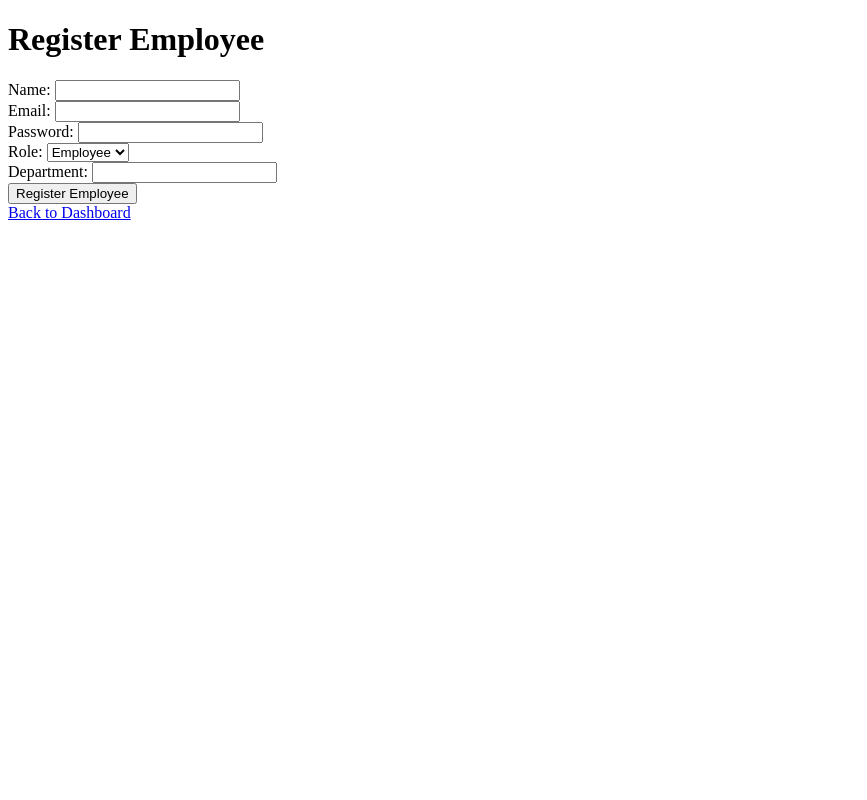
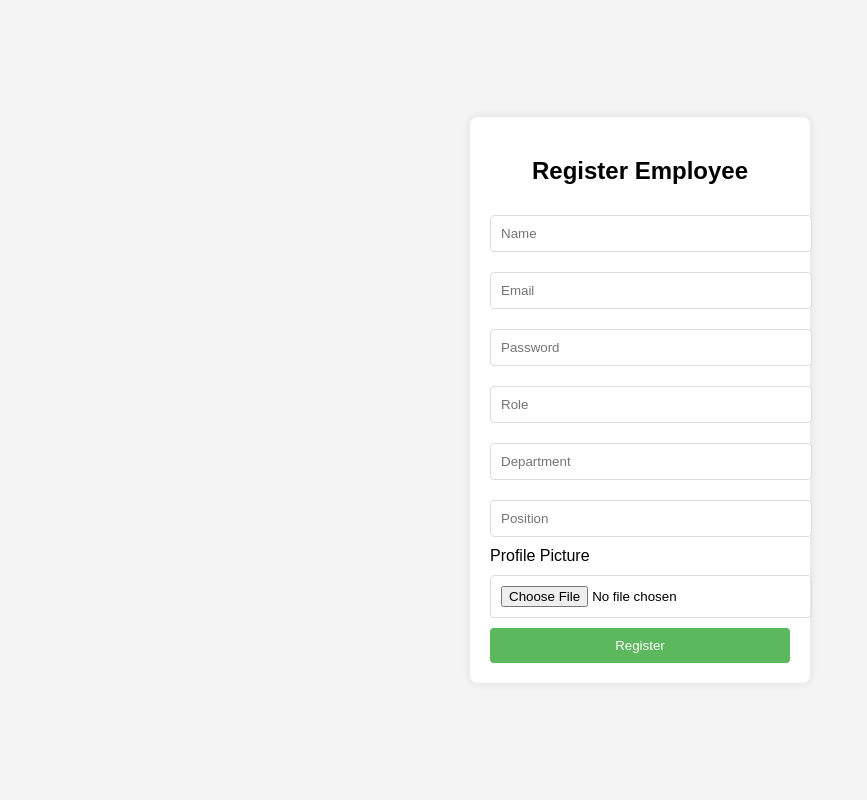
Before and after one commit to MurtuzaKapasi/Employee-Productivity-Tracking, a Flask app: page /register-employee in a window 1280 px wide. Shown: the whole page, without its empty margins (0-867 px from the left). Run offline with Flask 3, Linux system fonts and the light colour scheme.

Commit message:
models and routes updated

```diff
--- a/routes.py
+++ b/routes.py
@@ -21,12 +21,24 @@ def init_routes(app):
         password = request.form['password']
         role = request.form['role']
         department = request.form.get('department')
-
-        # hashed_password = generate_password_hash(password)
+        position = request.form.get('position')
+        profile_picture = request.files['profile_picture']
 
         try:
-        # Create a new User object and add it to the database
-            new_employee = User(user_name=name, email=email, password=password, role=role, department=department)
+            # Convert image to bytes
+            image_bytes = profile_picture.read()
+
+            # Create a new User object
+            new_employee = User(
+                user_name=name,
+                email=email,
+                password=password,  # Consider hashing this
+                role=role,
+                department=department,
+                position=position,
+                profile_picture=image_bytes  # Assuming you have a column for this
+            )
+
             db.session.add(new_employee)
             db.session.commit()
 
@@ -34,7 +46,7 @@ def init_routes(app):
             return redirect(url_for('admin_dashboard'))
 
         except Exception as e:
-            db.session.rollback()  # Roll back any changes if something goes wrong
+            db.session.rollback()
             flash(f"Error: {str(e)}", 'danger')
             return render_template('register_employee.html'), 400
 
--- a/templates/register_employee.html
+++ b/templates/register_employee.html
@@ -4,30 +4,85 @@
     <meta charset="UTF-8">
     <meta name="viewport" content="width=device-width, initial-scale=1.0">
     <title>Register Employee</title>
+    <style>
+        body {
+            font-family: Arial, sans-serif;
+            background-color: #f4f4f4;
+            display: flex;
+            justify-content: center;
+            align-items: center;
+            height: 100vh;
+            margin: 0;
+        }
+        .container {
+            background: white;
+            padding: 20px;
+            border-radius: 8px;
+            box-shadow: 0 0 10px rgba(0, 0, 0, 0.1);
+            width: 300px;
+            animation: fadeIn 0.5s;
+        }
+        @keyframes fadeIn {
+            from { opacity: 0; }
+            to { opacity: 1; }
+        }
+        h2 {
+            margin-bottom: 20px;
+            text-align: center;
+        }
+        input[type="text"], input[type="email"], input[type="password"], input[type="file"] {
+            width: 100%;
+            padding: 10px;
+            margin: 10px 0;
+            border: 1px solid #ddd;
+            border-radius: 4px;
+        }
+        button {
+            background-color: #5cb85c;
+            color: white;
+            border: none;
+            padding: 10px;
+            border-radius: 4px;
+            cursor: pointer;
+            width: 100%;
+            transition: background-color 0.3s;
+        }
+        button:hover {
+            background-color: #4cae4c;
+        }
+    </style>
 </head>
 <body>
-    <h1>Register Employee</h1>
-    <form action="/register-employee" method="POST">
-        <label for="name">Name:</label>
-        <input type="text" id="name" name="name" required><br>
 
-        <label for="email">Email:</label>
-        <input type="email" id="email" name="email" required><br>
+<div class="container">
+    <h2>Register Employee</h2>
+    <form action="/register-employee" method="POST" enctype="multipart/form-data">
+        <input type="text" name="name" placeholder="Name" required>
+        <input type="email" name="email" placeholder="Email" required>
+        <input type="password" name="password" placeholder="Password" required>
+        <input type="text" name="role" placeholder="Role" required>
+        <input type="text" name="department" placeholder="Department">
+        <input type="text" name="position" placeholder="Position">
 
-        <label for="password">Password:</label>
-        <input type="password" id="password" name="password" required><br>
+        <label for="profile_picture">Profile Picture</label>
+        <input type="file" name="profile_picture" accept="image/*" capture="environment" required>
 
-        <label for="role">Role:</label>
-        <select id="role" name="role" required>
-            <option value="employee">Employee</option>
-            <option value="admin">Admin</option>
-        </select><br>
+        <button type="submit">Register</button>
+    </form>
+</div>
 
-        <label for="department">Department:</label>
-        <input type="text" id="department" name="department"><br>
+<script>
+    // Optional: Add some JavaScript for interactivity
+    document.querySelector('input[type="file"]').addEventListener('change', function() {
+        if (this.files && this.files[0]) {
+            const reader = new FileReader();
+            reader.onload = function(e) {
+                console.log('Image uploaded:', e.target.result);
+            }
+            reader.readAsDataURL(this.files[0]);
+        }
+    });
+</script>
 
-        <button type="submit">Register Employee</button>
-    </form>
-    <a href="{{ url_for('admin_dashboard') }}">Back to Dashboard</a>
 </body>
 </html>
```
Also changed, not shown: models.py (+31 -14 lines).
